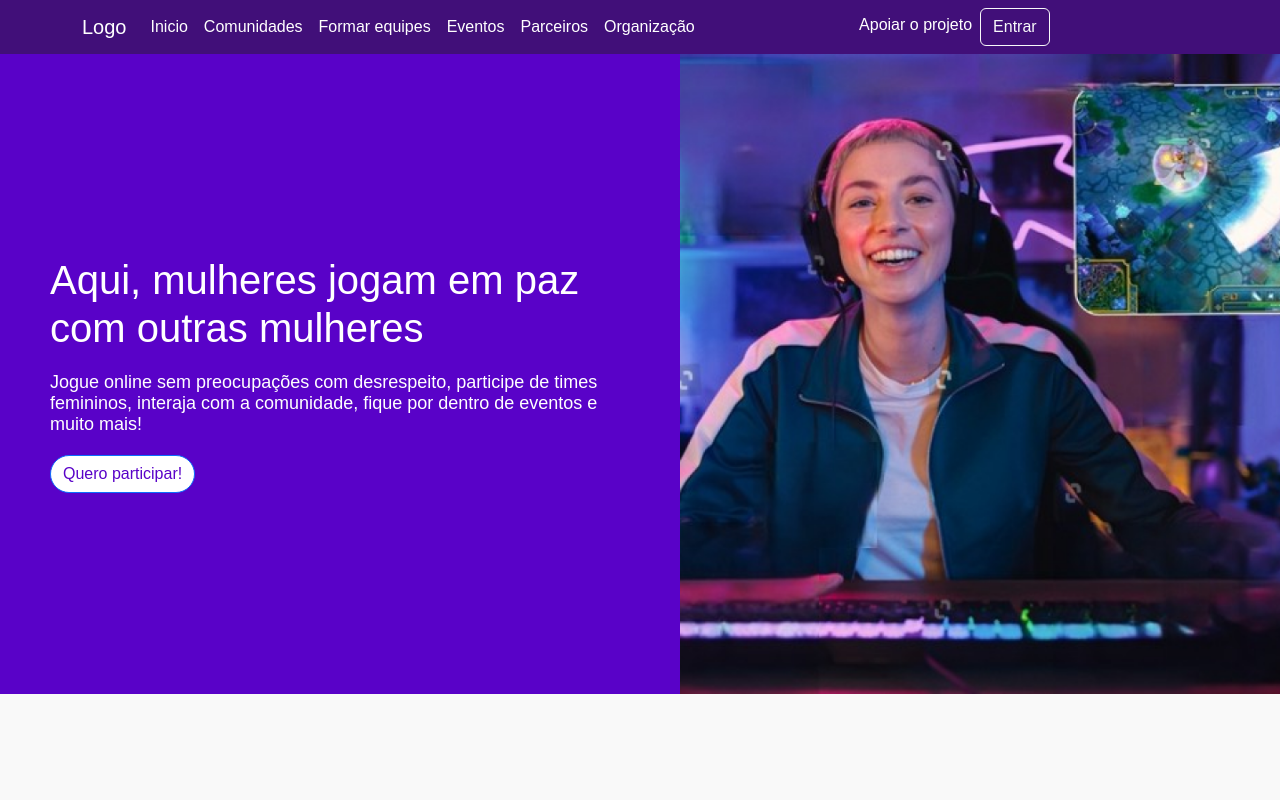
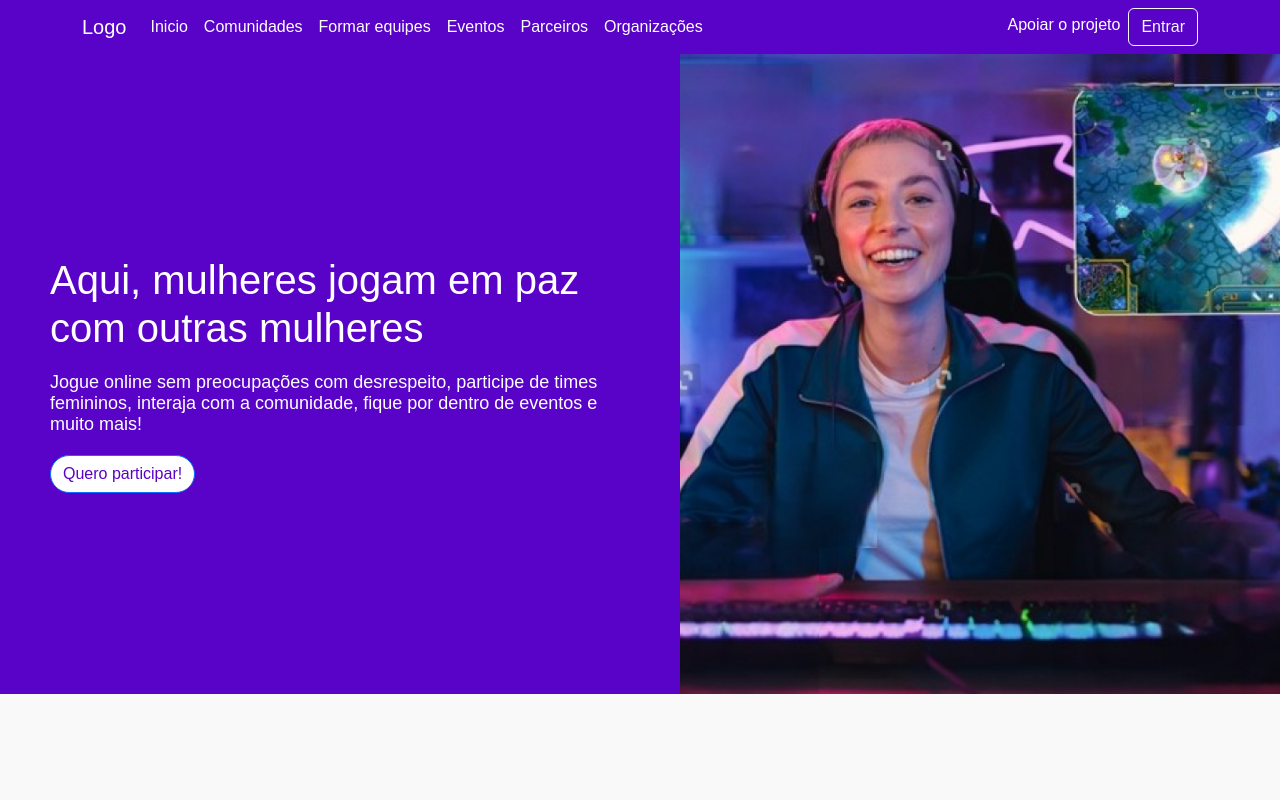
Before and after one commit to gennipher/equipe44-frontend, a React (Create React App) app: page / in a window 1280 px wide. Shown: the top 800 px of the page. Built offline with nearby package versions, Linux system fonts and the light colour scheme.

Commit message:
ajustes na nvbar e nas páginas

```diff
--- a/src/Components/Footer/Footer.js
+++ b/src/Components/Footer/Footer.js
@@ -1,5 +1,5 @@
 import React from 'react';
-import styles from './Footer.module.scss'; // Usando 'styles' para importar o CSS Module
+import styles from '../../Styles/Footer.module.scss';
 
 function Footer() {
   return (
--- a/src/Components/Menu/Menu.js
+++ b/src/Components/Menu/Menu.js
@@ -4,25 +4,79 @@ import Nav from 'react-bootstrap/Nav';
 import Navbar from 'react-bootstrap/Navbar';
 import styles from '../../Styles/Menu.module.scss'
 import Button from 'react-bootstrap/Button';
+import { Link } from "react-router-dom"
 
 function Menu() {
   return (
     <>
-      <Navbar className={styles.navContainer} >
-        <Container className={styles.container}>
-          <Navbar.Brand href="#home" className={styles.navLink}>Logo</Navbar.Brand>
-          <Nav className="me-auto">
-            <Nav.Link href="#home" className={styles.navLink}>Inicio</Nav.Link>
-            <Nav.Link href="#features" className={styles.navLink}>Comunidades</Nav.Link>
-            <Nav.Link href="#pricing" className={styles.navLink}>Formar equipes</Nav.Link>
-            <Nav.Link href="#pricing" className={styles.navLink}>Eventos</Nav.Link>
-            <Nav.Link href="#pricing" className={styles.navLink}>Parceiros</Nav.Link>
-            <Nav.Link href="#pricing" className={styles.navLink}>Organização</Nav.Link>
-          </Nav>
-          <Nav className="me-auto">
-            <Nav.Link href="#home" className={styles.navLink}>Apoiar o projeto</Nav.Link>
-            <Button variant="outline-light">Entrar</Button>
-          </Nav>
+      <Navbar className={styles.navContainer}>
+        <Container className={styles.navContent}>
+          <div className={styles.navContainerLeft}>
+            <Navbar.Brand className={styles.navLink}>
+              <Link
+                to="/"
+                style={{textDecoration: "none", color: "white"}}
+              >
+                Logo
+              </Link>
+            </Navbar.Brand>
+            <Nav className={styles.navLinks}>
+              <Nav.Link className={styles.navLink}>
+                <Link
+                  to="/"
+                  style={{textDecoration: "none", color: "white"}}
+                >
+                  Inicio
+                </Link>
+              </Nav.Link>
+              <Nav.Link className={styles.navLink}>
+                <Link
+                  to="/comunidades"
+                  style={{textDecoration: "none", color: "white"}}
+                >
+                  Comunidades
+                </Link>
+              </Nav.Link>
+              <Nav.Link className={styles.navLink}>
+                <Link
+                  to="/formar-equipe"
+                  style={{textDecoration: "none", color: "white"}}
+                >
+                  Formar equipes
+                </Link>
+              </Nav.Link>
+              <Nav.Link className={styles.navLink}>
+                <Link
+                  to="/eventos"
+                  style={{textDecoration: "none", color: "white"}}
+                >
+                  Eventos
+                </Link>
+              </Nav.Link>
+              <Nav.Link className={styles.navLink}>
+                <Link
+                  to="/parceiros"
+                  style={{textDecoration: "none", color: "white"}}
+                >
+                  Parceiros
+                </Link>
+              </Nav.Link>
+              <Nav.Link className={styles.navLink}>
+                <Link
+                  to="/organizacoes"
+                  style={{textDecoration: "none", color: "white"}}
+                >
+                  Organizações
+                </Link>
+              </Nav.Link>
+            </Nav>
+          </div>
+          <div className={styles.navContainerRight}>
+            <Nav className={styles.navLinks}>
+              <Nav.Link href="#home" className={styles.navLink}>Apoiar o projeto</Nav.Link>
+              <Button variant="outline-light">Entrar</Button>
+            </Nav>
+          </div>
         </Container>
       </Navbar>
     </>
--- /dev/null
+++ b/src/Pages/Comunidade/Comunidade.js
@@ -0,0 +1,10 @@
+import React from 'react';
+
+function Comunidade() {
+  return (
+    <>
+    </>
+  );
+}
+
+export default Comunidade;
--- a/src/Pages/FormarEquipe/FormarEquipe.js
+++ b/src/Pages/FormarEquipe/FormarEquipe.js
@@ -1,13 +1,13 @@
 import React from 'react';
 
-function FormarEquipePage() {
+function FormarEquipe() {
     return (
-        <div>
+        <>
             <h1>Você está prestes a formar equipe</h1>
             <p>Para formar sua equipe, você pode usar nosso sistema de matching, entrar em uma equipe formada ou formar um time com outras jogadoras.</p>
             {/* Adicione mais conteúdo conforme necessário */}
-        </div>
+        </>
     );
 }
 
-export default FormarEquipePage;
+export default FormarEquipe;
--- a/src/Pages/Home/Home.js
+++ b/src/Pages/Home/Home.js
@@ -1,6 +1,8 @@
 import React from 'react';
 import styles from '../../Styles/Home.module.scss';
 import Menu from '../../Components/Menu/Menu';
+import Footer from "../../Components/Footer/Footer";
+
 import { Button } from 'react-bootstrap';
 import Imagem01 from "../../assets/image01.png";
 import Imagem02 from "../../assets/image02.png";
@@ -193,6 +195,8 @@ function Home() {
           </div>
         </div>
       </section>
+
+      <Footer />
     </div>
   );
 }
--- a/src/Styles/Menu.module.scss
+++ b/src/Styles/Menu.module.scss
@@ -4,7 +4,7 @@ $fontStyle: $standardSpace sans-serif;
 $primaryColor: #000000;
 $secondColor: #686868;
 $lightGrayColor: #F5F5F5;
-$darkPurpleColor: #410F79;
+$darkPurpleColor: #5902C8;
 $greenColor: #58AF00;
 $pinkColor: #C91ECC;
 $darkPinkColor: #AC0053;
@@ -38,9 +38,27 @@ body {
 
 .navLink {
     color: $whiteColor;
+    text-decoration: none;
 }
 
 .navLink:hover {
     color: $whiteColor;
     text-decoration: underline;
 }
+
+.navContainerLeft {
+    display: flex;
+    justify-content: space-between;
+}
+
+.navContent {
+    display: flex;
+    justify-content: space-between;
+    align-items: center;
+    width: 100%;
+}
+
+.navContainerLeft, .navContainerRight {
+    display: flex;
+    align-items: center;
+}
--- a/src/routes/AppRoutes.js
+++ b/src/routes/AppRoutes.js
@@ -1,12 +1,16 @@
 import React from "react";
 import { BrowserRouter, Route, Routes  } from 'react-router-dom'
 import Home from '../Pages/Home/Home'
+import Comunidade from '../Pages/Comunidade/Comunidade'
+import FormarEquipe from '../Pages/FormarEquipe/FormarEquipe'
 
 function AppRoutes() {
     return (
         <BrowserRouter>
             <Routes>
                 <Route path="/" element={<Home />} />
+                <Route path="/comunidade" element={<Comunidade />} />
+                <Route path="/formar-equipe" element={<FormarEquipe />} />
             </Routes>
         </BrowserRouter>
     );
```
Also changed, not shown: src/Pages/Comunidade/ComunidadesPage.js (deleted, +0 -18 lines).
